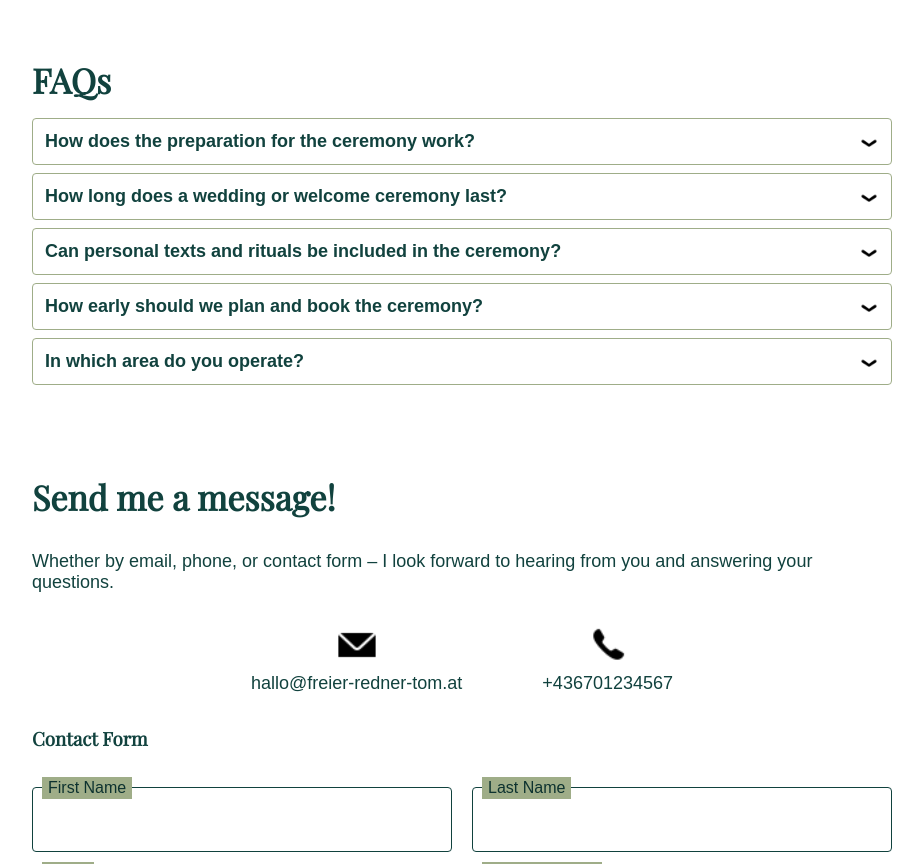
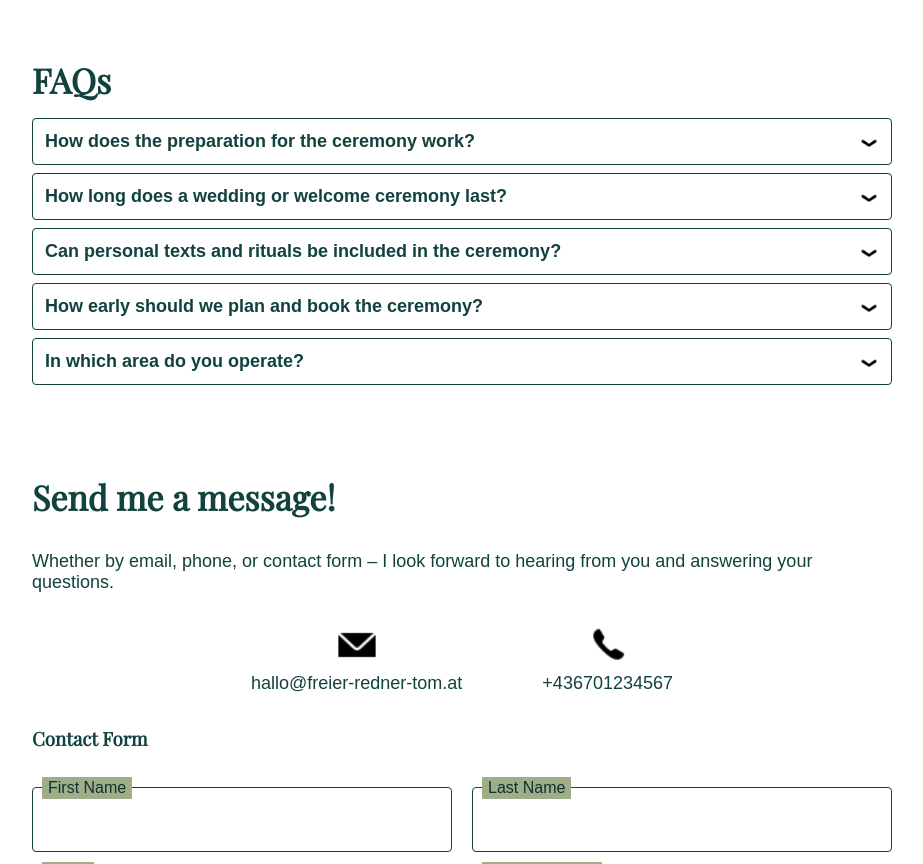
Before and after one commit to alexandreberthier/tom-freier-redner, a Vue app: page / in a window 1280 px wide. Shown: the part 2023-2887 px from the top of the page, without its empty margins (178-1101 px from the left). Built offline with nearby package versions, Linux system fonts and the light colour scheme; no server answers; a web font is replaced by a local one.

Commit message:
lazy imports router

```diff
--- a/src/components/AccordionItem.vue
+++ b/src/components/AccordionItem.vue
@@ -32,7 +32,7 @@ defineProps<{
   display: flex;
   flex-direction: column;
   gap: 8px;
-  border: 1px solid var(--beige);
+  border: 1px solid var(--dark-green);
   box-sizing: border-box;
   padding: 6px 12px;
   border-radius: 4px;
--- a/src/views/HomeView.vue
+++ b/src/views/HomeView.vue
@@ -651,7 +651,7 @@ onMounted(() => {
 .fade-up {
   opacity: 0;
   transform: translateY(30px);
-  transition: all 800ms ease-in-out;
+  transition: all 600ms ease-in-out;
 }
 
 .fade-up.visible {
```
Also changed, not shown: src/router/index.ts (+5 -10 lines).
